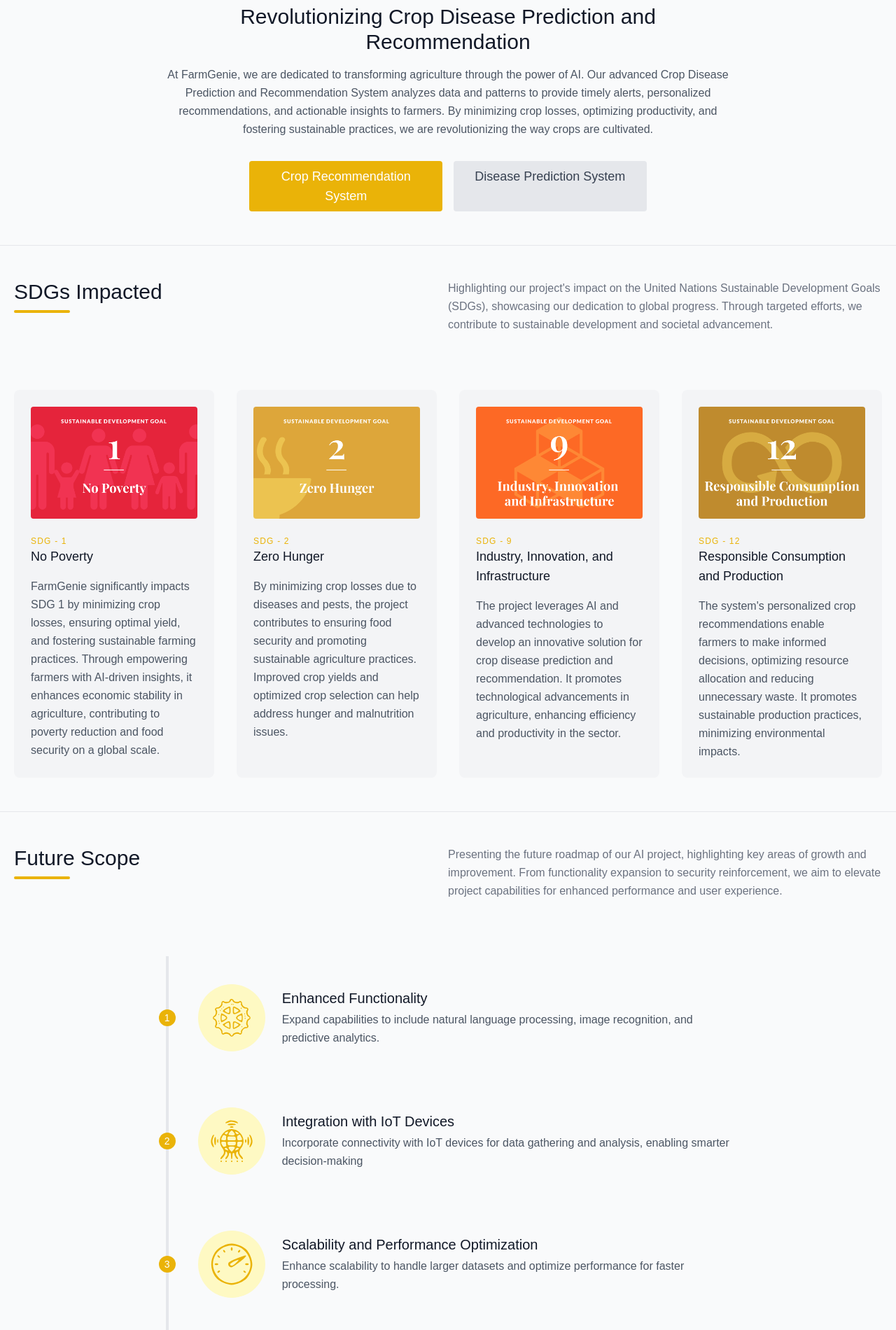
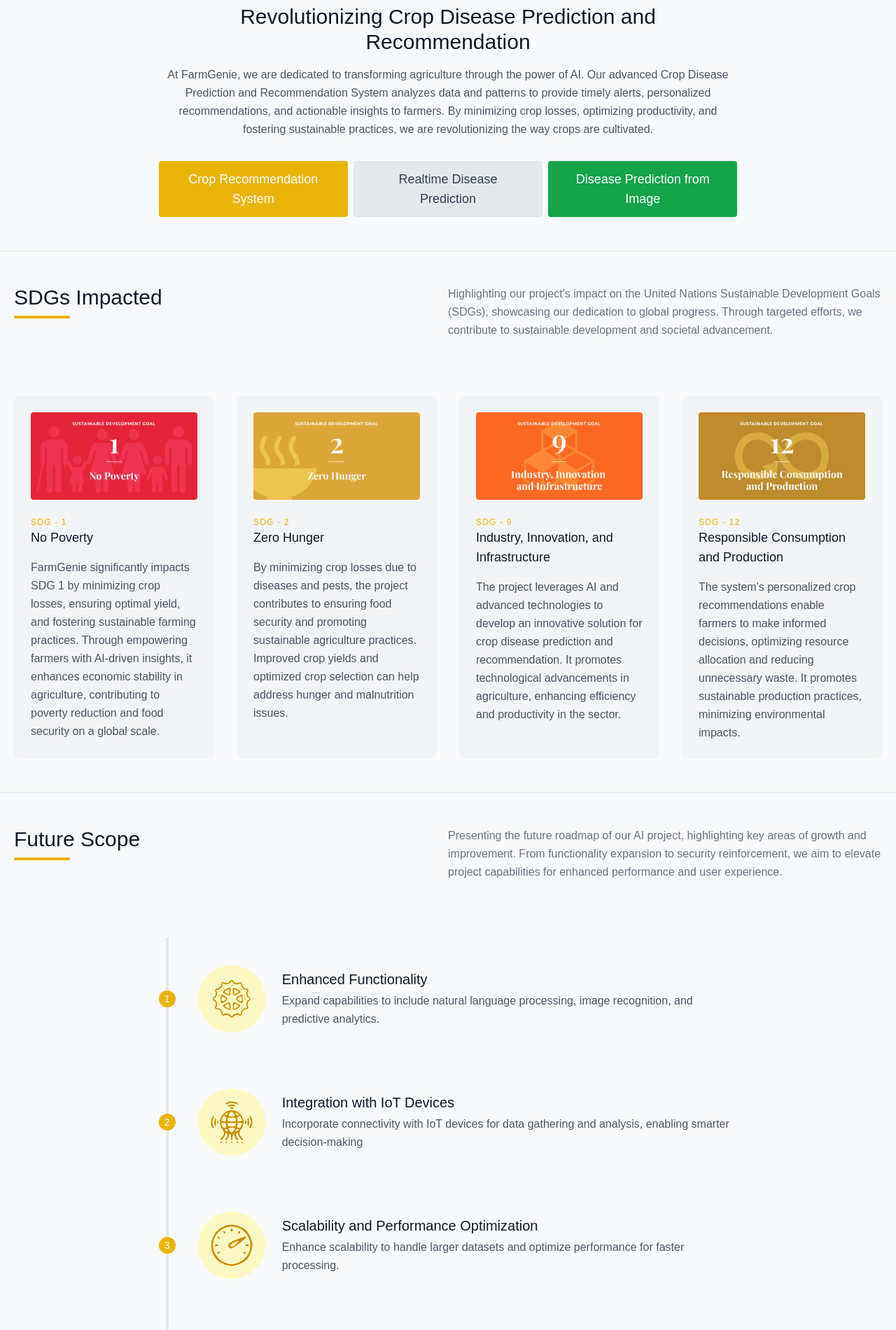
Before and after one commit to Prameya14/FarmGenie, a Flask app: page / in a window 1280 px wide. Shown: the part 410-2310 px from the top of the page at 70% size. Run offline with Flask 3, Linux system fonts and the light colour scheme; parts of the project's set-up code (start-up, migrations or seed data) failed here and were passed over; some web fonts are replaced.

Commit message:
UI & Bug Fixes

```diff
--- a/static/dist/css/output.css
+++ b/static/dist/css/output.css
@@ -745,24 +757,16 @@
   height: 100%;
 }
 
-.h-10 {
-  height: 2.5rem;
+.min-h-\[78vh\] {
+  min-height: 78vh;
 }
 
-.h-5 {
-  height: 1.25rem;
+.min-h-\[4rem\] {
+  min-height: 4rem;
 }
 
-.min-h-full {
-  min-height: 100%;
-}
-
-.min-h-screen {
-  min-height: 100vh;
-}
-
-.min-h-\[78vh\] {
-  min-height: 78vh;
+.min-h-\[5rem\] {
+  min-height: 5rem;
 }
 
 .w-1 {
@@ -809,12 +817,8 @@
   width: 100%;
 }
 
-.w-10 {
-  width: 2.5rem;
-}
-
-.w-5 {
-  width: 1.25rem;
+.w-3\/4 {
+  width: 75%;
 }
 
 .flex-shrink-0 {
@@ -851,6 +855,28 @@
 
 .justify-center {
   justify-content: center;
+}
+
+.justify-around {
+  justify-content: space-around;
+}
+
+.space-y-2 > :not([hidden]) ~ :not([hidden]) {
+  --tw-space-y-reverse: 0;
+  margin-top: calc(0.5rem * calc(1 - var(--tw-space-y-reverse)));
+  margin-bottom: calc(0.5rem * var(--tw-space-y-reverse));
+}
+
+.space-x-0 > :not([hidden]) ~ :not([hidden]) {
+  --tw-space-x-reverse: 0;
+  margin-right: calc(0px * var(--tw-space-x-reverse));
+  margin-left: calc(0px * calc(1 - var(--tw-space-x-reverse)));
+}
+
+.space-y-4 > :not([hidden]) ~ :not([hidden]) {
+  --tw-space-y-reverse: 0;
+  margin-top: calc(1rem * calc(1 - var(--tw-space-y-reverse)));
+  margin-bottom: calc(1rem * var(--tw-space-y-reverse));
 }
 
 .overflow-hidden {
@@ -938,12 +964,23 @@
   background-color: rgb(234 179 8 / var(--tw-bg-opacity));
 }
 
+.bg-\[\#39590e\] {
+  --tw-bg-opacity: 1;
+  background-color: rgb(57 89 14 / var(--tw-bg-opacity));
+}
+
+.bg-green-700 {
+  --tw-bg-opacity: 1;
+  background-color: rgb(21 128 61 / var(--tw-bg-opacity));
+}
+
+.bg-green-600 {
+  --tw-bg-opacity: 1;
+  background-color: rgb(22 163 74 / var(--tw-bg-opacity));
+}
+
 .bg-opacity-50 {
   --tw-bg-opacity: 0.5;
-}
-
-.fill-black {
-  fill: #000;
 }
 
 .object-cover {
@@ -1144,6 +1181,21 @@
   color: rgb(234 179 8 / var(--tw-text-opacity));
 }
 
+.text-gray-200 {
+  --tw-text-opacity: 1;
+  color: rgb(229 231 235 / var(--tw-text-opacity));
+}
+
+.text-gray-100 {
+  --tw-text-opacity: 1;
+  color: rgb(243 244 246 / var(--tw-text-opacity));
+}
+
+.text-yellow-600 {
+  --tw-text-opacity: 1;
+  color: rgb(202 138 4 / var(--tw-text-opacity));
+}
+
 .outline-none {
   outline: 2px solid transparent;
   outline-offset: 2px;
@@ -1363,4 +1437,32 @@
   .xl\:w-2\/4 {
     width: 50%;
   }
+
+  .xl\:w-1\/3 {
+    width: 33.333333%;
+  }
+
+  .xl\:w-auto {
+    width: auto;
+  }
+
+  .xl\:flex-row {
+    flex-direction: row;
+  }
+
+  .xl\:justify-normal {
+    justify-content: normal;
+  }
+
+  .xl\:space-x-2 > :not([hidden]) ~ :not([hidden]) {
+    --tw-space-x-reverse: 0;
+    margin-right: calc(0.5rem * var(--tw-space-x-reverse));
+    margin-left: calc(0.5rem * calc(1 - var(--tw-space-x-reverse)));
+  }
+
+  .xl\:space-y-0 > :not([hidden]) ~ :not([hidden]) {
+    --tw-space-y-reverse: 0;
+    margin-top: calc(0px * calc(1 - var(--tw-space-y-reverse)));
+    margin-bottom: calc(0px * var(--tw-space-y-reverse));
+  }
 }
--- a/templates/crop-rec.html
+++ b/templates/crop-rec.html
@@ -23,7 +23,7 @@
       href="{{url_for('static', filename='Circle Logo.png')}}"
       type="image/x-icon"
     />
-    <title>FarmGenie - Cultivating Success</title>
+    <title>FarmGenie - Crop Recommendation System</title>
   </head>
 
   <body class="bg-gray-50">
@@ -33,7 +33,7 @@
       >
         <a
           href="/"
-          class="flex title-font font-medium items-center text-gray-900 mb-4 md:mb-0"
+          class="flex title-font font-medium items-center text-gray-900 mb-4 md:mb-0 w-full justify-center xl:justify-normal xl:w-auto"
         >
           <img
             src="{{url_for('static', filename='Circle Logo.png')}}"
@@ -45,7 +45,7 @@
           >
         </a>
         <nav
-          class="md:ml-auto flex flex-wrap items-center text-base justify-center"
+          class="xl:ml-auto flex flex-wrap items-center text-base md:justify-around justify-center w-full xl:w-auto mt-2 xl:mt-0"
         >
           <a
             href="/crop-recommendation-system"
--- a/templates/index.html
+++ b/templates/index.html
@@ -35,7 +35,7 @@
       >
         <a
           href="/"
-          class="flex title-font font-medium items-center text-gray-900 mb-4 md:mb-0"
+          class="flex title-font font-medium items-center text-gray-900 mb-4 md:mb-0 w-full justify-center xl:justify-normal xl:w-auto"
         >
           <img
             src="{{url_for('static', filename='Circle Logo.png')}}"
@@ -47,7 +47,7 @@
           >
         </a>
         <nav
-          class="md:ml-auto flex flex-wrap items-center text-base justify-center"
+          class="xl:ml-auto flex flex-wrap items-center text-base md:justify-around justify-center w-full xl:w-auto mt-2 xl:mt-0"
         >
           <a
             href="/crop-recommendation-system"
@@ -97,23 +97,25 @@
             fostering sustainable practices, we are revolutionizing the way
             crops are cultivated.
           </p>
-          <div class="flex justify-center">
-            <button
-              class="w-1/3 inline-flex text-white bg-yellow-500 border-0 py-2 px-6 focus:outline-none hover:bg-yellow-600 rounded text-lg"
+          <div class="flex xl:flex-row flex-col justify-center items-center space-y-2 space-x-0 xl:space-y-0 xl:space-x-2">
+            <a
+              href="/crop-recommendation-system"
+              class="min-h-[5rem] flex items-center xl:w-1/3 w-3/4 justify-center text-white bg-yellow-500 border-0 py-2 px-6 focus:outline-none hover:bg-yellow-600 rounded text-lg"
             >
-              <a href="/crop-recommendation-system" class="text-center w-full"
-                >Crop Recommendation System</a
-              >
-            </button>
-            <button
-              class="w-1/3 ml-4 inline-flex text-gray-700 bg-gray-200 border-0 py-2 px-6 focus:outline-none hover:bg-gray-200 rounded text-lg"
+              Crop Recommendation System
+            </a>
+            <a
+              href="/crop-disease-prediction-system"
+              class="min-h-[5rem] flex items-center xl:w-1/3 w-3/4 justify-center text-gray-700 bg-gray-200 border-0 py-2 px-6 focus:outline-none hover:bg-gray-300 rounded text-lg"
             >
-              <a
-                href="/crop-disease-prediction-system"
-                class="text-center w-full"
-                >Disease Prediction System</a
-              >
-            </button>
+              Realtime Disease Prediction
+            </a>
+            <a
+              href="/crop-disease-prediction-system-2"
+              class="min-h-[5rem] flex items-center xl:w-1/3 w-3/4 justify-center text-white bg-green-600 border-0 py-2 px-6 focus:outline-none hover:bg-green-700 rounded text-lg"
+            >
+              Disease Prediction from Image
+            </a>
           </div>
         </div>
       </div>
@@ -141,7 +143,7 @@
           <div class="xl:w-1/4 md:w-1/2 p-4">
             <div class="bg-gray-100 h-full p-6 rounded-lg">
               <img
-                class="h-40 rounded w-full object-cover object-center mb-6"
+                class="rounded w-full object-cover object-center mb-6"
                 src="{{url_for('static', filename='img/Thumbnail-SDG-1.png')}}"
                 alt="content"
               />
@@ -165,7 +167,7 @@
           <div class="xl:w-1/4 md:w-1/2 p-4">
             <div class="bg-gray-100 h-full p-6 rounded-lg">
               <img
-                class="h-40 rounded w-full object-cover object-center mb-6"
+                class="rounded w-full object-cover object-center mb-6"
                 src="{{url_for('static', filename='img/Thumbnail-SDG-2.png')}}"
                 alt="content"
               />
@@ -188,7 +190,7 @@
           <div class="xl:w-1/4 md:w-1/2 p-4">
             <div class="bg-gray-100 h-full p-6 rounded-lg">
               <img
-                class="h-40 rounded w-full object-cover object-center mb-6"
+                class="rounded w-full object-cover object-center mb-6"
                 src="{{url_for('static', filename='img/Thumbnail-SDG-9.png')}}"
                 alt="content"
               />
@@ -212,7 +214,7 @@
           <div class="xl:w-1/4 md:w-1/2 p-4">
             <div class="bg-gray-100 h-full p-6 rounded-lg">
               <img
-                class="h-40 rounded w-full object-cover object-center mb-6"
+                class="rounded w-full object-cover object-center mb-6"
                 src="{{url_for('static', filename='img/Thumbnail-SDG-12.png')}}"
                 alt="content"
               />
@@ -269,7 +271,7 @@
             class="flex-grow md:pl-8 pl-6 flex sm:items-center items-start flex-col sm:flex-row"
           >
             <div
-              class="flex-shrink-0 w-24 h-24 bg-yellow-100 text-yellow-500 rounded-full inline-flex items-center justify-center"
+              class="flex-shrink-0 w-24 h-24 bg-yellow-100 text-yellow-600 rounded-full inline-flex items-center justify-center"
             >
               <svg
                 version="1.0"
@@ -411,7 +413,7 @@
             class="flex-grow md:pl-8 pl-6 flex sm:items-center items-start flex-col sm:flex-row"
           >
             <div
-              class="flex-shrink-0 w-24 h-24 bg-yellow-100 text-yellow-500 rounded-full inline-flex items-center justify-center"
+              class="flex-shrink-0 w-24 h-24 bg-yellow-100 text-yellow-600 rounded-full inline-flex items-center justify-center"
             >
               <svg
                 version="1.0"
@@ -532,7 +534,7 @@
             class="flex-grow md:pl-8 pl-6 flex sm:items-center items-start flex-col sm:flex-row"
           >
             <div
-              class="flex-shrink-0 w-24 h-24 bg-yellow-100 text-yellow-500 rounded-full inline-flex items-center justify-center"
+              class="flex-shrink-0 w-24 h-24 bg-yellow-100 text-yellow-600 rounded-full inline-flex items-center justify-center"
             >
               <svg
                 version="1.0"
@@ -615,7 +617,7 @@
             class="flex-grow md:pl-8 pl-6 flex sm:items-center items-start flex-col sm:flex-row"
           >
             <div
-              class="flex-shrink-0 w-24 h-24 bg-yellow-100 text-yellow-500 rounded-full inline-flex items-center justify-center"
+              class="flex-shrink-0 w-24 h-24 bg-yellow-100 text-yellow-600 rounded-full inline-flex items-center justify-center"
             >
               <svg
                 version="1.0"
@@ -681,7 +683,7 @@
             class="flex-grow md:pl-8 pl-6 flex sm:items-center items-start flex-col sm:flex-row"
           >
             <div
-              class="flex-shrink-0 w-24 h-24 bg-yellow-100 text-yellow-500 rounded-full inline-flex items-center justify-center"
+              class="flex-shrink-0 w-24 h-24 bg-yellow-100 text-yellow-600 rounded-full inline-flex items-center justify-center"
             >
               <svg
                 version="1.0"
```
Also changed, not shown: other parts of static/dist/css/output.css (+52 -14 lines), templates/disease-pred-2.html (+17 -7 lines), templates/disease-pred.html (+19 -20 lines).
